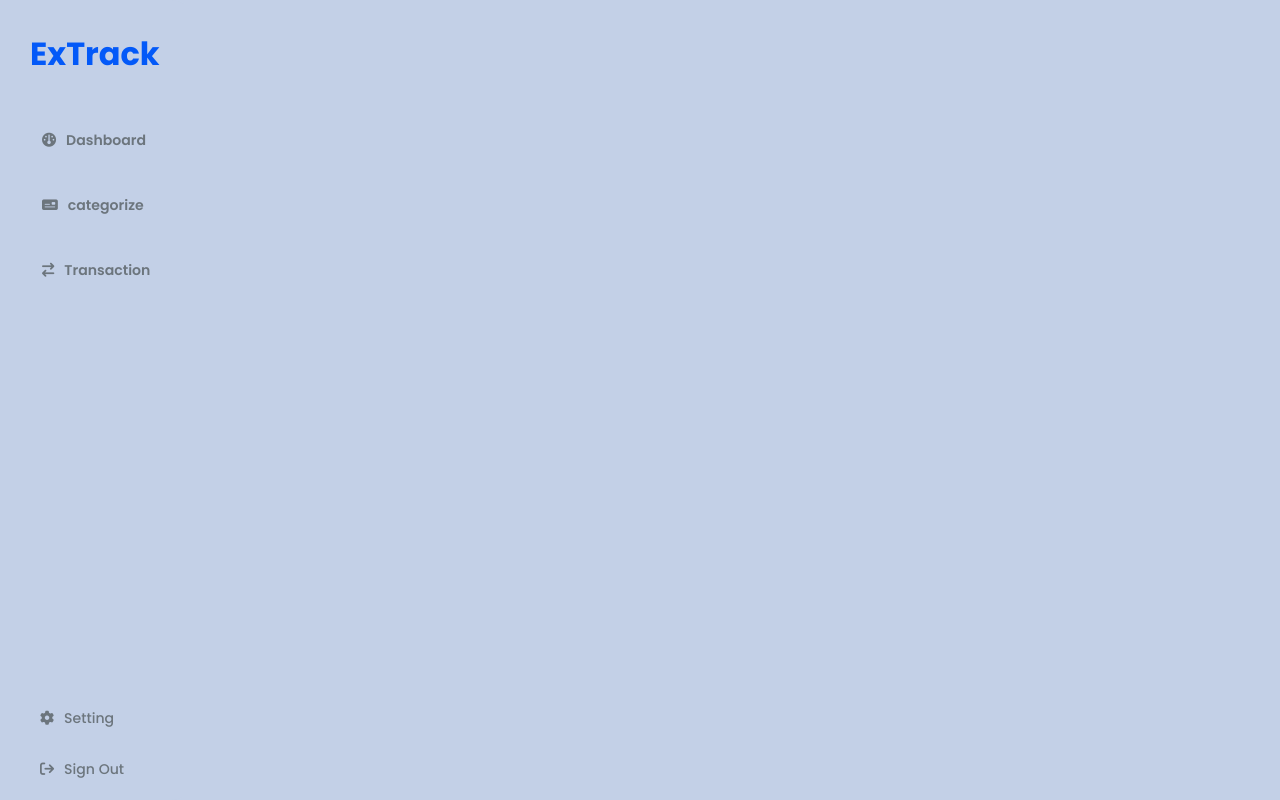
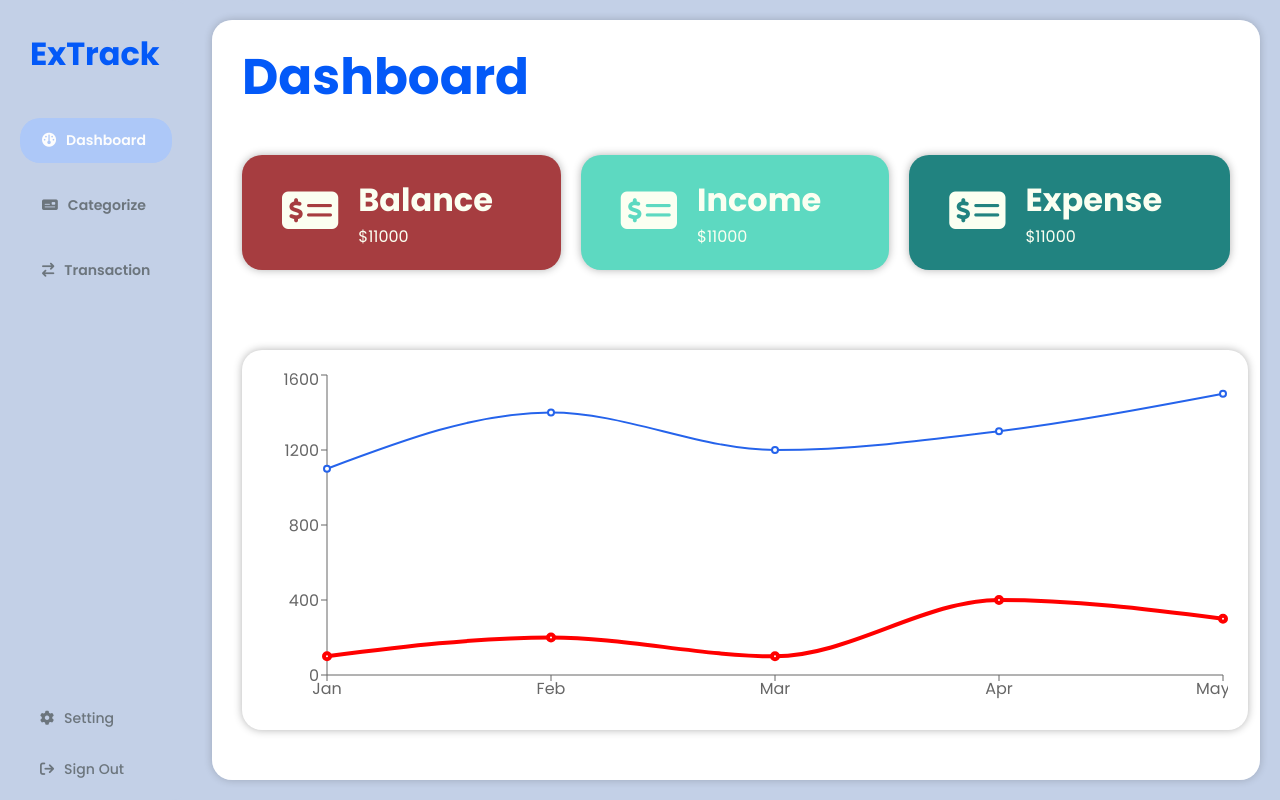
Before and after one commit to bharath132/Expense_Tracker, a React (Vite) app in the folder Frontend/: page / in a window 1280 px wide. In both pictures the pointer is over the link "Dashboard". Built offline with nearby package versions, Linux system fonts and the light colour scheme.

Commit message:
fixing navbutton
fixing the navigation on clicking the icon on nav button

```diff
--- a/Frontend/src/Components/DashButton.jsx
+++ b/Frontend/src/Components/DashButton.jsx
@@ -4,7 +4,7 @@ import { useLocation, useNavigate } from "react-router-dom";
 function DashButton() {
   const dashbtn = [
     { name: "Dashboard", icon: "fa-solid fa-gauge " },
-    { name: "categorize", icon: "fa-solid fa-money-check" },
+    { name: "Categorize", icon: "fa-solid fa-money-check" },
     { name: "Transaction", icon: "fa-solid fa-arrow-right-arrow-left" },
   ];
   const navigator = useNavigate();
@@ -15,14 +15,14 @@ function DashButton() {
   return (
     <div className="navbar--links">
       {dashbtn.map((btn) => (
-        <a
+        <a href={`/${btn.name}`}
           key={btn.name}
           className={`dashbtns ${
             location.pathname == `/${btn.name}` ? "active" : ""
           }`}
           onClick={(e) => Handlebtn(e)}
         >
-          <i className={btn.icon}></i>
+          <i className={btn.icon} ></i>
           {btn.name}
         </a>
       ))}
--- a/Frontend/src/Components/Mainsection.jsx
+++ b/Frontend/src/Components/Mainsection.jsx
@@ -8,6 +8,7 @@ function Mainsection() {
   return (
     <>
       <Routes>
+        <Route path="/" element={<DashBoard />}></Route>
         <Route path="/Dashboard" element={<DashBoard />}></Route>
         <Route path="/Categorize" element={<Categorize />}></Route>
         <Route path="/Transaction" element={<Transaction />}></Route>
--- a/Frontend/src/style/DashButton.css
+++ b/Frontend/src/style/DashButton.css
@@ -19,9 +19,9 @@
     gap: 10px;
     /* background-color: white; */
     border: 2px solid transparent;
-    &:hover {
+    &:hover:not(.active) {
       /* border:2px solid var(--primary-color); */
-      background-color: #8ab3ff;
+      background-color: #adc8f8;
       color: #fdfdfd;
       transition: all 0.45s;
     }
--- a/Frontend/src/style/Slidebar.css
+++ b/Frontend/src/style/Slidebar.css
@@ -79,7 +79,7 @@
   /* background-color: white; */
   &:hover {
       /* border:2px solid var(--primary-color); */
-      background-color: #8ab3ff;
+      background-color: #adc8f8;
       color: #fdfdfd;
       transition: all 0.45s;
 
```
